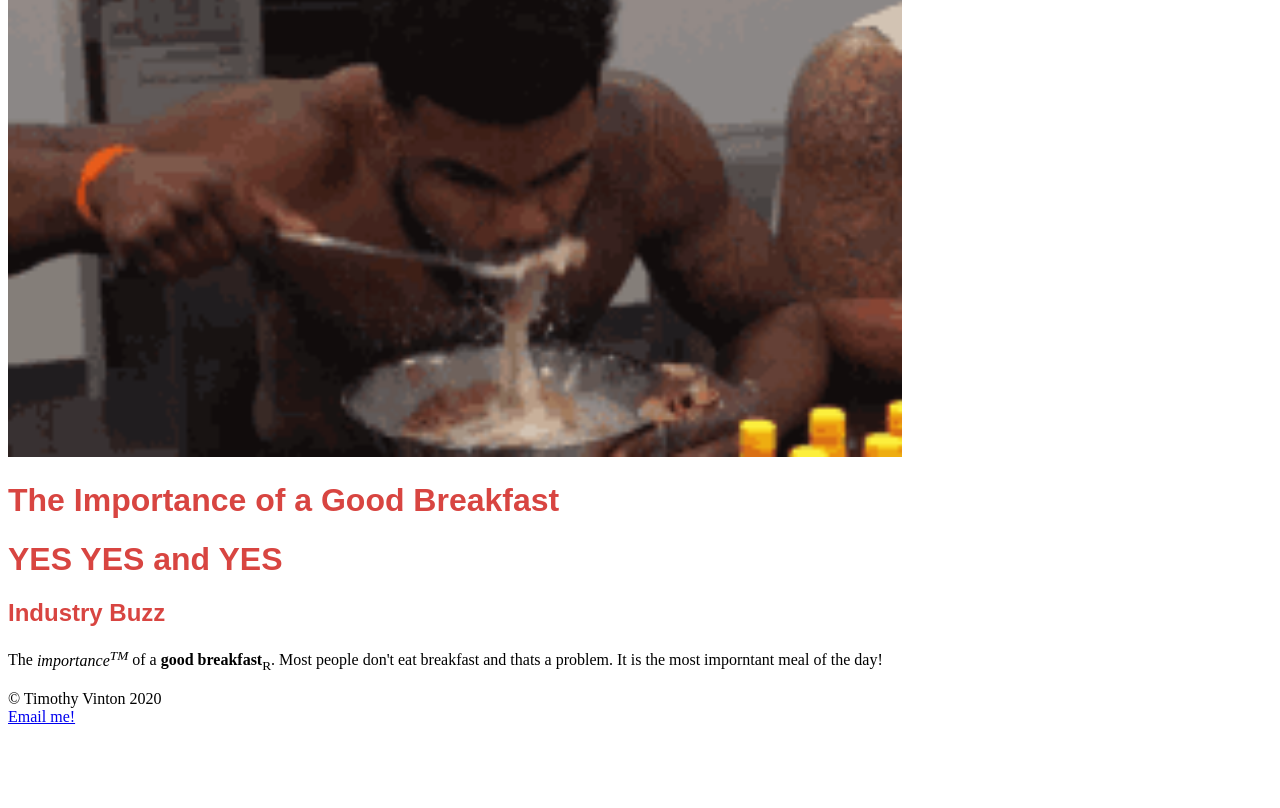
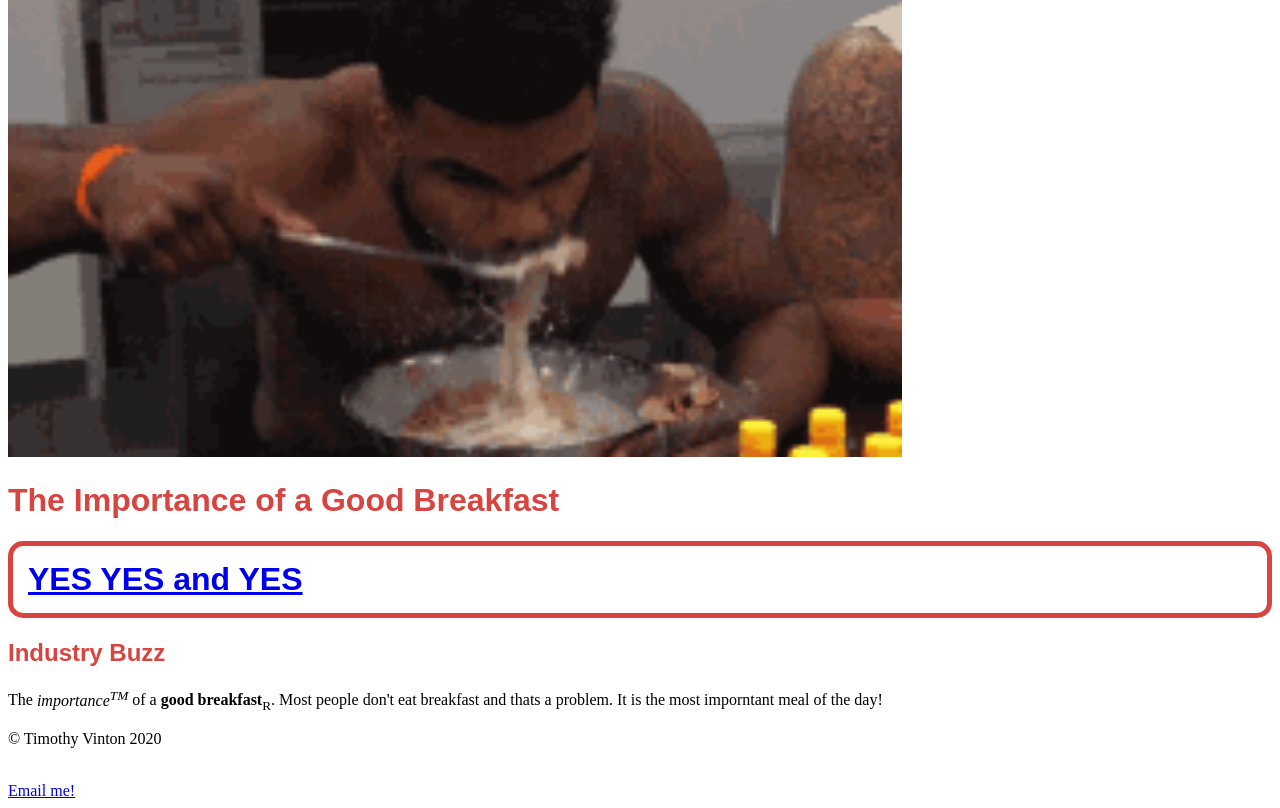
Before and after one commit to tjvinton1/assignment2, a plain HTML site: page index.html in a window 1280 px wide. Shown: the part 155-963 px from the top of the page. Before the commit the page ends 889 px from the top, so only its background shows below. Drawn offline with Linux system fonts and the light colour scheme.

Commit message:
added styling

```diff
--- a/css/styles.css
+++ b/css/styles.css
@@ -8,13 +8,30 @@ nav a {
     color:green;
 }
 
+#yes {
+    font-size: 2em;
+    border: 5px solid rgb(216,69,65);
+    padding-bottom: 15px;
+    padding-top: 15px;
+    padding-left: 15px;
+    border-radius: 15px;
+}
 
+
+.yes {
+    font-size: 2em;
+    border: 5px solid rgb(216,69,65);
+    padding-bottom: 15px;
+    padding-top: 15px;
+    padding-left: 15px;
+    border-radius: 15px;
+}
 
 a:hover {
     color: #aaa;
 }
 
-@media screen and (max-width: 50rm) {
+@media screen and (max-width: 50em) {
     header,
     main,
     footer,
--- a/index.html
+++ b/index.html
@@ -21,7 +21,7 @@
 
         <h1>The Importance of a Good Breakfast</h1>
 
-        <h1>YES YES and YES</h1>
+        <h1 class="yes"> <a href="https://www.google.com/search?q=yes+breakfast&tbm=isch&ved=2ahUKEwjci5nY1s7nAhUNO98KHcR4CtUQ2-cCegQIABAA&oq=yes+break&gs_l=img.1.0.0l2j0i8i30l2j0i24l2.2391.2391..3734...0.0..0.49.49.1......0....1..gws-wiz-img.vXuLbXA9K1Q&ei=61RFXpzqHY32_AbE8amoDQ&bih=969&biw=1019" target="_blank">YES YES and YES</a></h1>
 
         <h2>Industry Buzz</h2>
 
@@ -29,7 +29,7 @@
     </main>
 
     <footer>
-        &copy; Timothy Vinton 2020 <br>
+        <p> &copy; Timothy Vinton 2020</p> <br>
         <a href="mailto:tvinton1@mail.naz.edu">Email me!</a>
     </footer>
 
```
